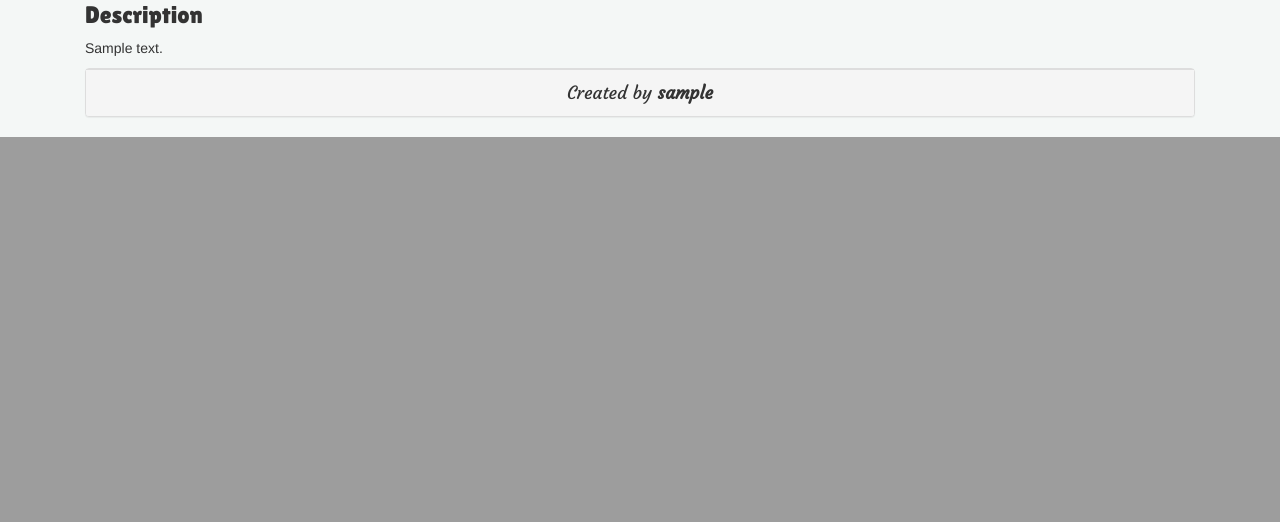
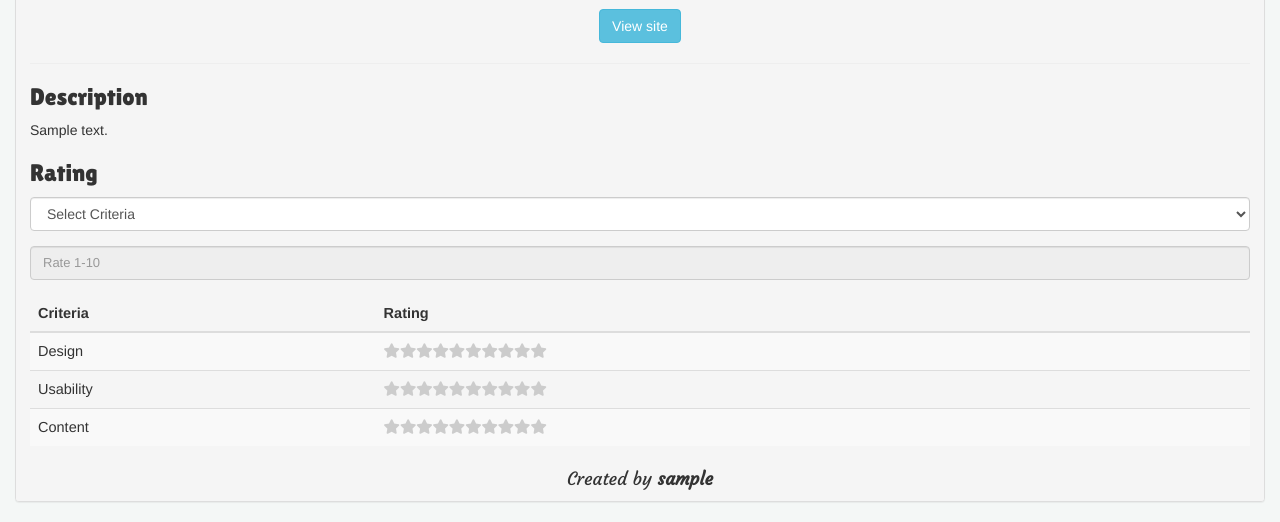
Before and after one commit to OwenMur21/raterz, a Django app: page /viewproject/1 in a window 1280 px wide. Shown: the part 1059-1581 px from the top of the page. Before the commit the page ends 1196 px from the top, so only its background shows below. Run offline with Django 3.2, Linux system fonts and the light colour scheme; a user stored in the database is signed in; tables that the repository leaves empty hold one stand-in row (values such as "Sample post"); some libraries are stand-ins or nearby versions.

Commit message:
Adds star rating to projects

```diff
--- a/pro/templates/index.html
+++ b/pro/templates/index.html
@@ -1,10 +1,12 @@
 {%extends 'base.html' %}
 {% load static %}
+
 
 
 {% block styles%}
 {{block.super}}
 <link rel="stylesheet" href="{% static 'css/index.css' %}">
+
  <link href="https://fonts.googleapis.com/css?family=Boogaloo|Fredoka+One|Lalezar|Patrick+Hand" rel="stylesheet">
 {% endblock %}
 
@@ -22,11 +24,12 @@
   <p class="title">{{pro.title}}</p>
   {% if pro.profile.profile_pic %}
   <a href="/user/{{pro.user_id}}"><p class="user"> <img src="{{pro.profile.profile_pic.url}}" id="me" class="img-circle"> By {{pro.user.username}}</p></a>
+
    {%else%}
    <a href="/user/{{pro.user_id}}"><p class="user"> <img src="/static/img/avatar.png" id="me" class="img-circle"> By {{pro.user.username}}</p></a>
     {% endif %}
    <p class="time">{{pro.posted_on}}</p>
-    </div>
+      </div>
   </div>
 
   {% endfor%}
--- a/pro/templates/view_project.html
+++ b/pro/templates/view_project.html
@@ -4,12 +4,13 @@
 {% block styles%}
 {{block.super}}
 <link rel="stylesheet" href="{% static 'css/pro.css' %}">
+<link rel="stylesheet" href="https://use.fontawesome.com/releases/v5.4.1/css/all.css" integrity="sha384-5sAR7xN1Nv6T6+dT2mhtzEpVJvfS3NScPQTrOxhwjIuvcA67KV2R5Jz6kr4abQsz" crossorigin="anonymous">
 <link href="https://fonts.googleapis.com/css?family=Courgette|Lilita+One|Sigmar+One" rel="stylesheet">
 {% endblock %}
 
 
 {% block content %}
-<div class="container">
+<div class="container-fluid">
     <h2>{{project.title}}</h2>
     <br>
     <div class="col-md-12 col-xs-12 col-sm-12 col-lg-12">
@@ -20,6 +21,60 @@
         <hr>
         <h3>Description</h3>
         <p>{{project.description}}</p>
+           <h3>Rating</h3>
+         <div class="form-group">
+                      <select id="criteria-select" class="form-control custom-select">
+                          <option value="0" style="font-size: 13px;" disabled selected>Select Criteria</option>
+                          <option value="design" style="font-size: 13px;">Design</option>
+                          <option value="usability" style="font-size: 13px;">Usability</option>
+                          <option value="content" style="font-size: 13px;">Content</option>
+                        </select>
+                  </div>
+                  <div class="form-group">
+                    <input type="number" style="font-size: 13px;" id="rating-control" class="form-control" step="0.1" max="10" placeholder="Rate 1-10" disabled>
+                  </div>
+                  <table class="table table-striped" style="font-size:14.5px !important;">
+                    <thead>
+                      <tr>
+                        <th>Criteria</th>
+                        <th>Rating</th>
+                      </tr>
+                    </thead>
+                    <tbody>
+                      <tr class="design">
+                        <td>Design</td>
+                        <td>
+                          <div class="stars-outer">
+                            <div class="stars-inner"></div>
+                          </div>
+                          <span class="number-rating"></span>
+                        </td>
+
+                      </tr>
+                      <tr class="usability">
+                          <td>Usability</td>
+                          <td>
+                            <div class="stars-outer">
+                              <div class="stars-inner"></div>
+                            </div>
+                            <span class="number-rating"></span>
+                          </td>
+
+                        </tr>
+                        <tr class="content">
+                            <td>Content</td>
+                            <td>
+                              <div class="stars-outer">
+                                <div class="stars-inner"></div>
+                              </div>
+                              <span class="number-rating"></span>
+                            </td>
+
+                          </tr>
+                    </tbody>
+                  </table>
+    </div>
+
         <div class="panel panel-default">
         <center>
             <div class="panel-footer">Created by <strong>{{project.user.username}}</strong></div>
@@ -29,3 +84,9 @@
 </div>
 </div>
 {% endblock%}
+
+  {% block scripts %}
+  {{block.super}}
+
+<script type="text/javascript" src="{% static 'js/pro.js' %}"></script>
+{% endblock%}
--- a/raterz/settings.py
+++ b/raterz/settings.py
@@ -44,7 +44,7 @@ INSTALLED_APPS = [
      'bootstrap3',
     'rest_framework',
      'rest_framework.authtoken',
-     'star_ratings'
+
 ]
 MIDDLEWARE = [
     'django.middleware.security.SecurityMiddleware',
@@ -71,6 +71,7 @@ TEMPLATES = [
                 'django.contrib.auth.context_processors.auth',
                 'django.contrib.messages.context_processors.messages',
                 'django.template.context_processors.media',
+
             ],
         },
     },
--- a/raterz/urls.py
+++ b/raterz/urls.py
@@ -9,5 +9,5 @@ urlpatterns = [
     url(r'^accounts/', include('registration.backends.simple.urls')),
     url(r'^logout/$', views.logout, {"next_page": '/'}),
     url(r'^api-token-auth/', obtain_auth_token),
-    url(r'^ratings/', include('star_ratings.urls', namespace='ratings', app_name='ratings˓ → ')),
+
 ]
--- a/static/css/index.css
+++ b/static/css/index.css
@@ -28,7 +28,7 @@ img:hover{
 .view{
     position: absolute;
     top: 40%;
-    left: 50%;
+    left:50%;
     transform: translate(-50%, -50%);
     font-family: 'Fredoka One', cursive;
     font-size: 30px;
--- a/static/css/pro.css
+++ b/static/css/pro.css
@@ -20,3 +20,30 @@ button{
     font-family: 'Courgette', cursive;
     font-size: 18px;
 }
+
+.stars-outer{
+    position: relative;
+    display: inline-block;
+  }
+  .stars-inner{
+    position: absolute;
+    top: 0;
+    left: 0;
+    white-space: nowrap;
+    overflow: hidden;
+    width: 0;
+  }
+
+  .stars-outer::before {
+    content: "\f005 \f005 \f005 \f005 \f005 \f005 \f005 \f005 \f005 \f005";
+    font-family: 'Font Awesome 5 Free';
+    font-weight: 900;
+    color: #ccc;
+  }
+
+  .stars-inner::before {
+    content: "\f005 \f005 \f005 \f005 \f005 \f005 \f005 \f005 \f005 \f005";
+    font-family: 'Font Awesome 5 Free';
+    font-weight: 900;
+    color: #f8ce0b !important;
+  }
--- /dev/null
+++ b/static/js/pro.js
@@ -0,0 +1,58 @@
+//initial ratings
+var ratings = {
+
+}
+
+// Total stars
+var starsTotal = 10;
+
+//Run getRatings when DOM loads
+document.addEventListener('DOMContentLoaded',getRatings);
+
+// Form Elements
+const criteriaSelect = document.getElementById('criteria-select');
+const ratingControl = document.getElementById('rating-control');
+
+// Init product
+let criteria;
+
+// Product select change
+criteriaSelect.addEventListener('change',(e) => {
+  criteria = e.target.value;
+  // Enable rating control
+  ratingControl.disabled = false;
+  ratingControl.value = ratings[criteria];
+})
+
+// Rating control change
+ratingControl.addEventListener('change', (e) => {
+  const rating = e.target.value;
+
+  // Check if 10 or under
+  if(rating > 10) {
+    alert('Please rate on a scale of 1-10');
+    return;
+  }
+
+  //Change rating
+  ratings[criteria] = rating;
+
+  getRatings();
+});
+
+//Get ratings
+function getRatings() {
+  for(let rating in ratings) {
+    // Get percentage
+    var starPercentage = (ratings[rating] / starsTotal) * 100;
+
+    // Round to nearest 10
+    var starPercentageRounded = `${Math.round(starPercentage / 10) * 10}%`;
+
+    // Set width of stars-inner to percentage
+    document.querySelector(`.${rating} .stars-inner`).style.width=starPercentageRounded;
+
+    //Add number rating
+    document.querySelector(`.${rating} .number-rating`).innerHTML = ratings[rating];
+  }
+}
```
Also changed, not shown: static/js/index.js (added), static/star-ratings/css/star-ratings.css (added), static/star-ratings/js/dist/star-ratings.min.js (added).
